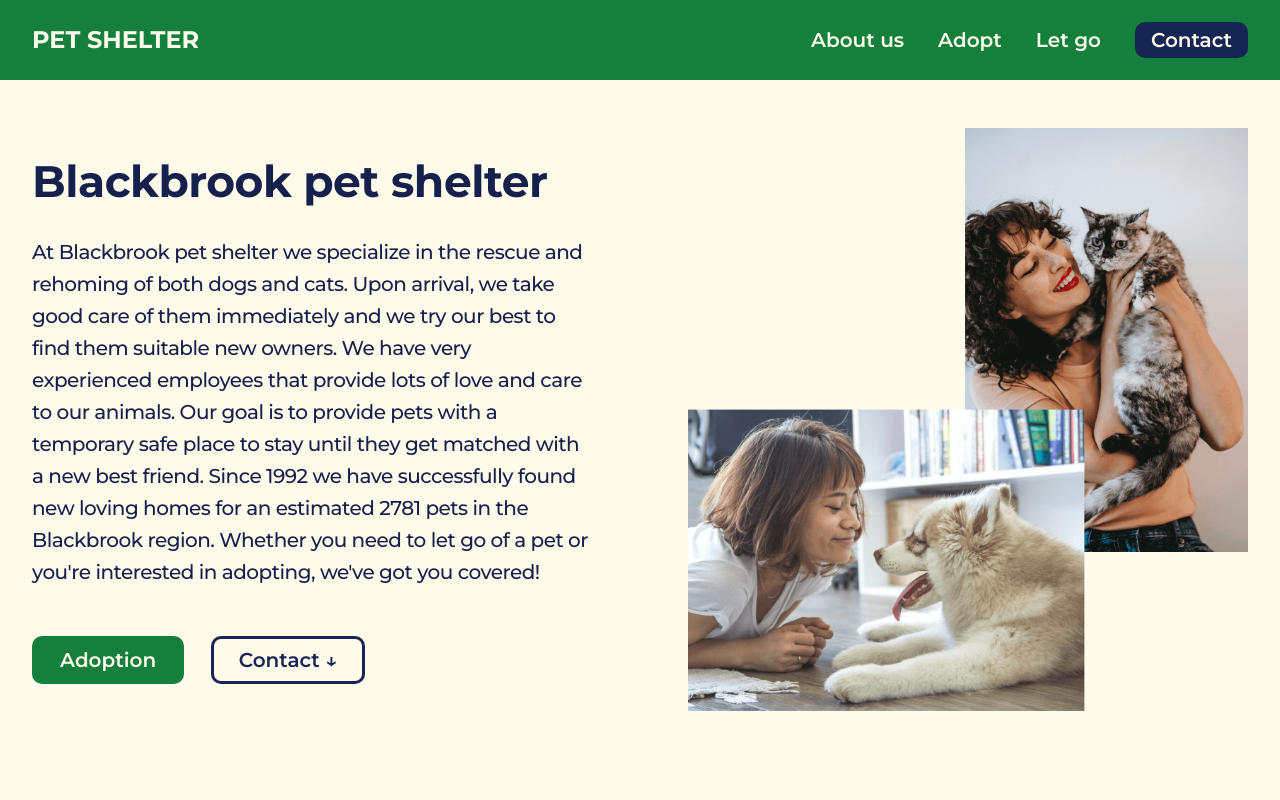
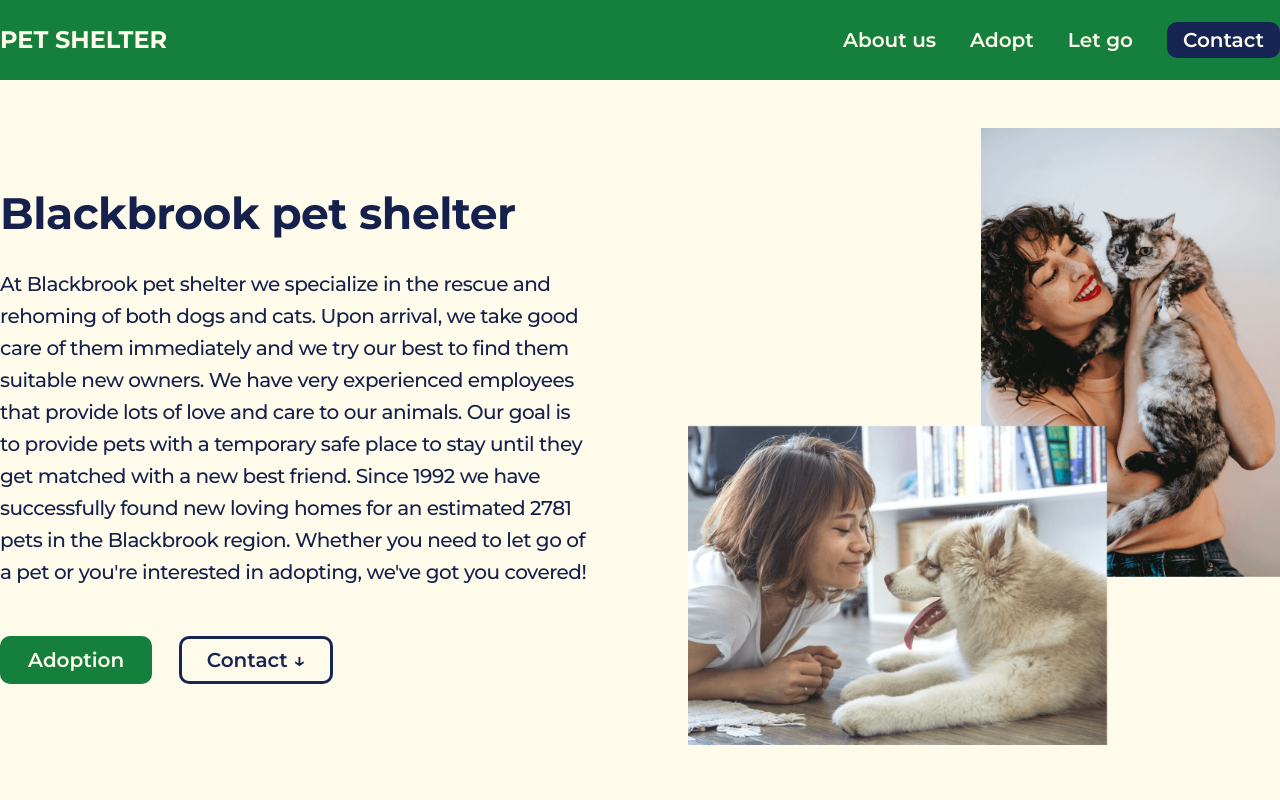
Before and after one commit to Larkinz/pet-shelter-revamped, a plain HTML site: page home_rev.html in a window 1280 px wide. Shown: the top 800 px of the page. Drawn offline with Linux system fonts and the light colour scheme.

Commit message:
style: remove excess padding from header and hero section

```diff
--- a/public/css/style.css
+++ b/public/css/style.css
@@ -8,11 +8,9 @@
   display: flex;
   align-items: center;
   justify-content: space-between;
-
   height: 8rem;
   max-width: 130rem;
   margin: 0 auto;
-  padding: 0 3.2rem;
   position: relative;
 }
 
@@ -73,7 +71,6 @@
 .hero {
   max-width: 130rem;
   margin: 0 auto;
-  padding: 0 3.2rem;
   display: grid;
   grid-template-columns: 1fr 1fr;
   gap: 9.6rem;
```
